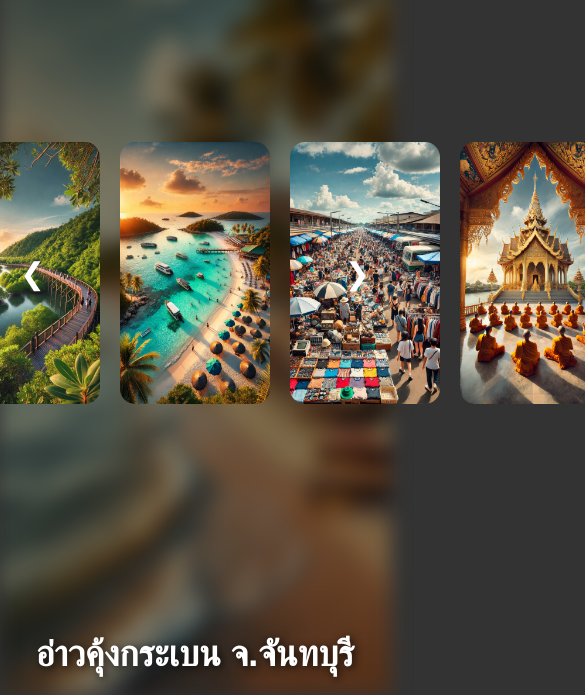
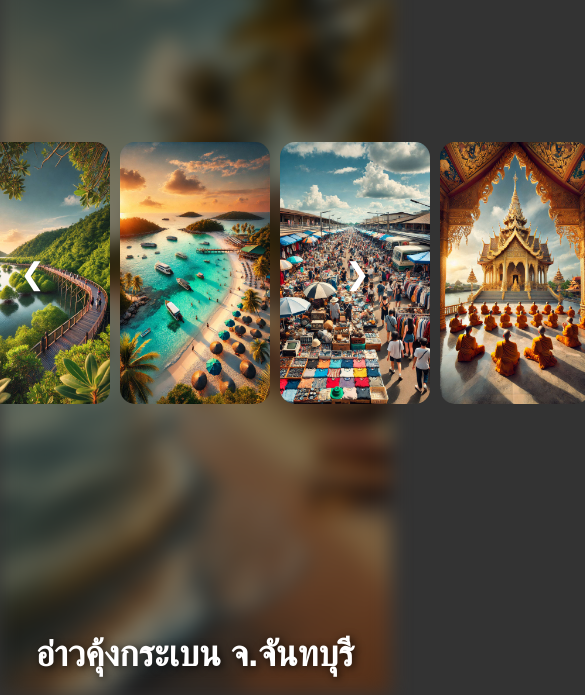
Before and after one commit to phonchai01/WebTravel, a plain HTML site: page HomePage/index.html in a window 390 px wide. Shown: the part 149-844 px from the top of the page, 585 px wide, since content can reach past the window. Drawn offline with Linux system fonts and the light colour scheme.

Commit message:
added flexwrap

```diff
--- a/HomePage/index.html
+++ b/HomePage/index.html
@@ -83,6 +83,8 @@
             align-items: center;
             height: 100vh;
             perspective: 1000px;
+            flex-wrap: wrap;
+            /* ทำให้ Card ยืดหยุ่นในกรณีหน้าจอเล็ก */
         }
 
         .carousel {
@@ -147,11 +149,20 @@
             right: 20px;
         }
 
+        /* ปรับขนาดเมื่อหน้าจอเล็กกว่า 1024px */
+        @media (max-width: 1024px) {
+            .carousel .card {
+                width: 250px;
+                /* ลดขนาด Card */
+                margin: 0 15px;
+            }
+        }
+
         /* ปรับขนาดเมื่อหน้าจอเล็กกว่า 768px */
         @media (max-width: 768px) {
             .carousel .card {
                 width: 200px;
-                margin: 0 15px;
+                margin: 0 10px;
             }
         }
 
@@ -159,7 +170,7 @@
         @media (max-width: 480px) {
             .carousel .card {
                 width: 150px;
-                margin: 0 10px;
+                margin: 0 5px;
             }
         }
     </style>
```
